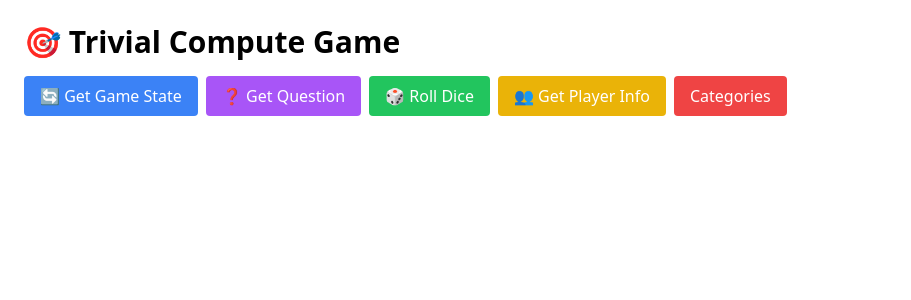
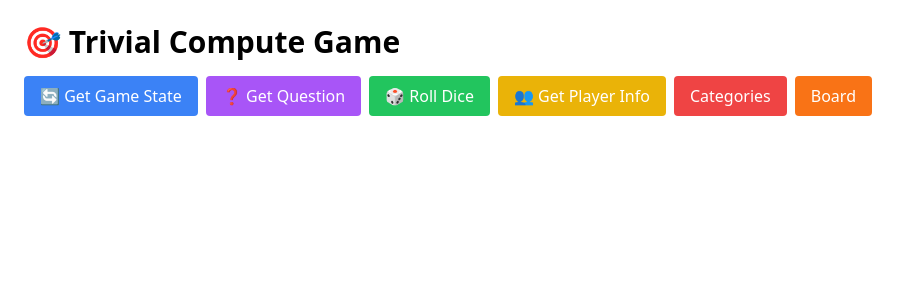
Before and after one commit to llvb418/Trivial-Compute, a React (Create React App) app in the folder frontend/: page /game/1 in a window 1280 px wide. Shown: the top 300 px of the page, without its empty margins (0-911 px from the left). Built offline with nearby package versions, Linux system fonts and the light colour scheme.

Commit message:
add board button

```diff
--- a/frontend/src/GamePage.js
+++ b/frontend/src/GamePage.js
@@ -74,6 +74,17 @@ function GamePage() {
     }
   };
 
+  const fetchBoard = async () => {
+    try {
+      const res = await fetch(`http://127.0.0.1:8000/api/get-board/${sessionId}/`);
+      const data = await res.json();
+      setCategories(data);
+      console.log("Catagories:", data);
+    } catch (err) {
+      console.error("❌ Error getting category info:", err);
+    }
+  };
+
   return (
     <div className="min-h-screen bg-white p-6">
       <h1 className="text-3xl font-bold mb-4">🎯 Trivial Compute Game</h1>
@@ -94,6 +105,10 @@ function GamePage() {
         <button onClick={fetchCategoryInfo} className="bg-red-500 text-white px-4 py-2 rounded">
           Categories
         </button>
+        <button onClick={fetchBoard} className="bg-orange-500 text-white px-4 py-2 rounded">
+          Board
+        </button>
+
       </div>
 
       {categories !== null && (
```
